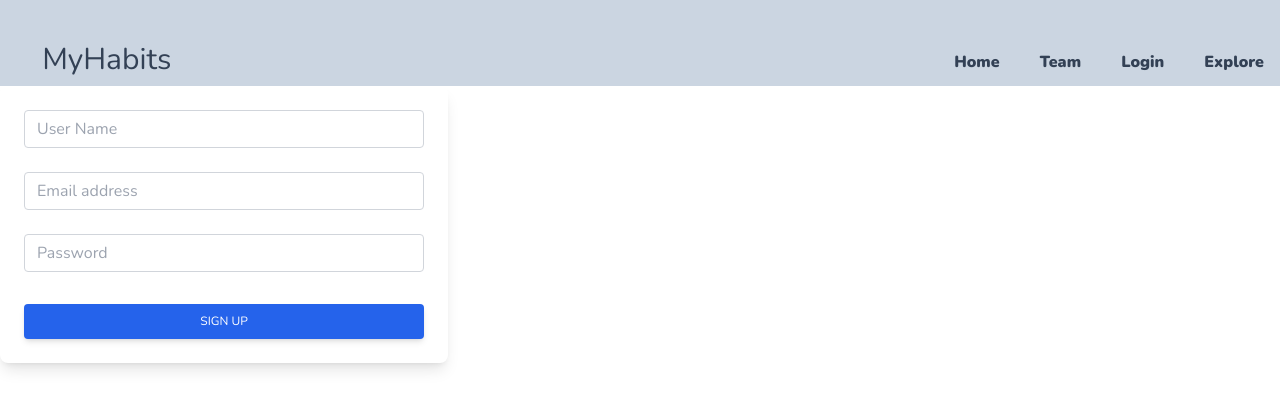
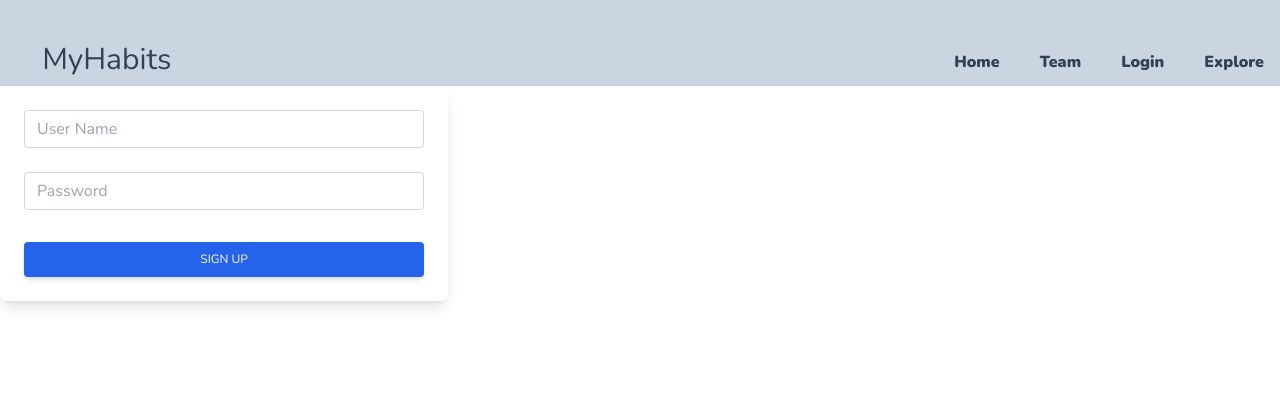
Before and after one commit to Jeffrod1098/habit-forming-app-frontend, a React (Create React App) app: page / in a window 1280 px wide. Shown: the top 408 px of the page. Built offline with nearby package versions, Linux system fonts and the light colour scheme.

Commit message:
login in form updated with just username and password.

```diff
--- a/src/Login.js
+++ b/src/Login.js
@@ -5,13 +5,11 @@ import axios from "axios";
 const Login = () =>{
 
     const [userName, setUserName] = useState({})
-    const [email, setEmail] = useState({})
     const [password, setPassword] = useState({})
 
     const click = () => {
         axios.post('http://localhost:4000/', {
             userName: userName,
-            email: email,
             password: password
         })
     }
@@ -19,12 +17,11 @@ const Login = () =>{
     const handleUserNameChange = event => {
         setUserName(event.target.value)
     }
-    const handleEmailChange = event => {
-        setEmail(event.target.value)
-    }
+
     const handlePasswordChange = event => {
         setPassword(event.target.value)
     }
+
     return(
         <div>
         <div className='nav border-solid border-4 border-slate-300 bg-slate-300'>
@@ -57,23 +54,6 @@ const Login = () =>{
     m-0
     focus:text-gray-700 focus:bg-white focus:border-blue-600 focus:outline-none" id="exampleInput125"
                         placeholder="User Name" />
-                </div>
-                <div class="form-group mb-6">
-                    <input onChange={handleEmailChange} type="email" class="form-control block
-    w-full
-    px-3
-    py-1.5
-    text-base
-    font-normal
-    text-gray-700
-    bg-white bg-clip-padding
-    border border-solid border-gray-300
-    rounded
-    transition
-    ease-in-out
-    m-0
-    focus:text-gray-700 focus:bg-white focus:border-blue-600 focus:outline-none" id="exampleInput125"
-                        placeholder="Email address" />
                 </div>
                 <div class="form-group mb-6">
                     <input onChange={handlePasswordChange} type="password" class="form-control block
```
